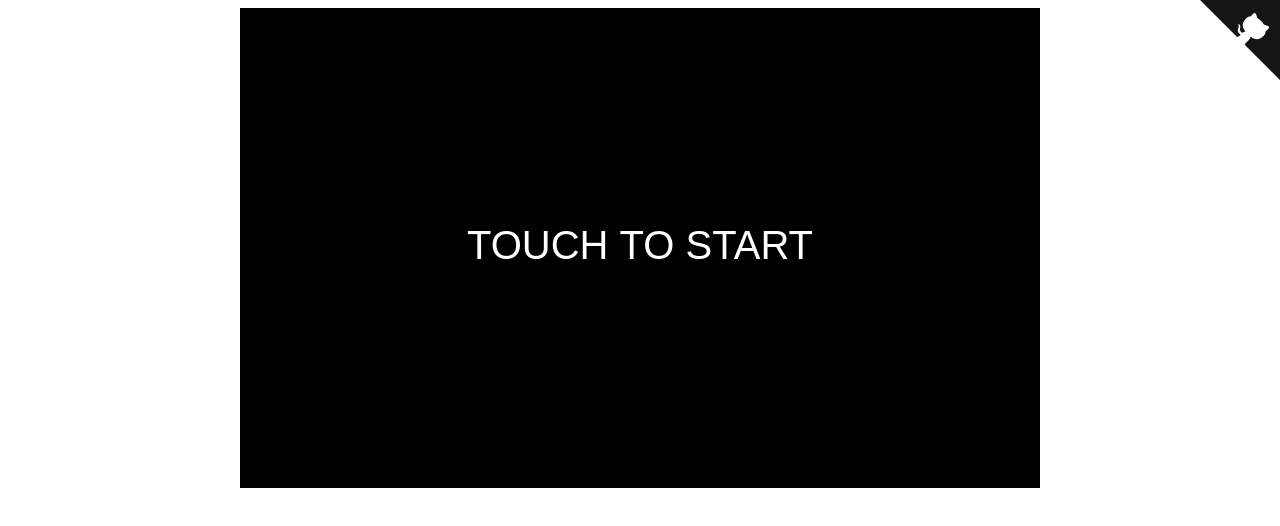
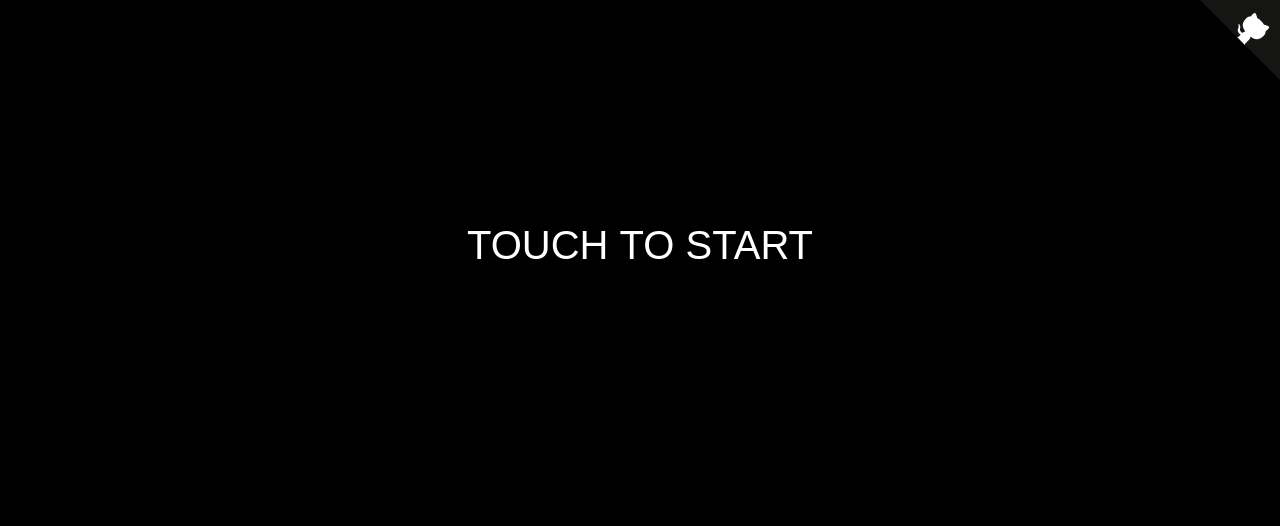
Before and after one commit to mihhail-lapushkin/ancient-riddle, a website: page index.html in a window 1280 px wide. Drawn offline with Linux system fonts and the light colour scheme.

Commit message:
black bg

```diff
--- a/index.html
+++ b/index.html
@@ -1,5 +1,5 @@
 <!doctype html>
-<html>
+<html style="background-color: black;">
   <head>
     <meta charset='utf-8'>
     <meta name='viewport' content='width=device-width, initial-scale=1'>
```
